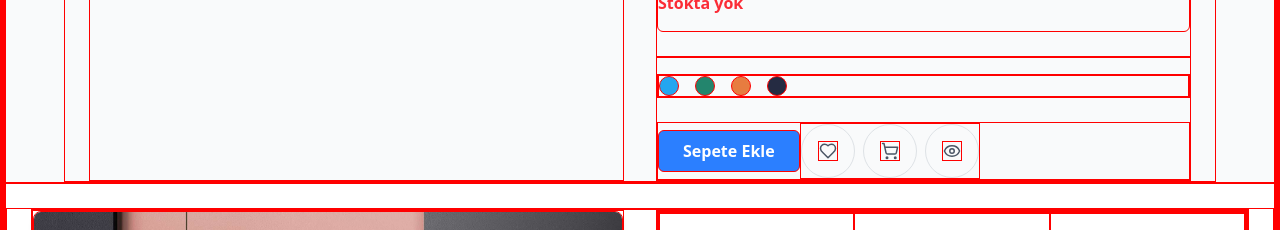
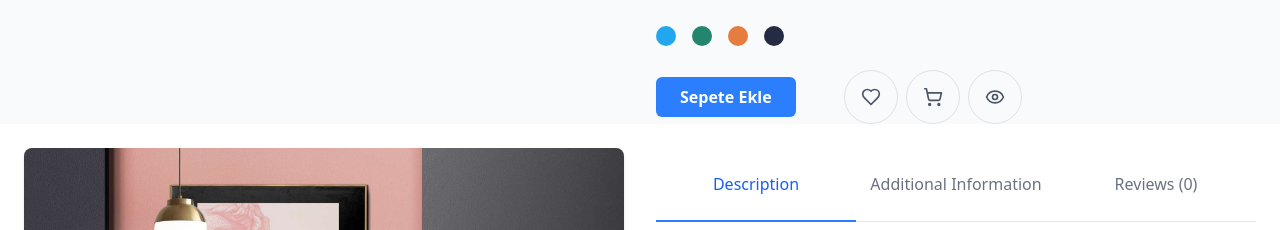
Before and after one commit to mancelina24/eCommerce, a React (Vite) app: page /shop/1/1/1/1/1 in a window 1280 px wide. Shown: the part 570-800 px from the top of the page. Built offline with nearby package versions, Linux system fonts and the light colour scheme; no server answers.

Commit message:
task16 son detaylar tamam

```diff
--- a/src/index.css
+++ b/src/index.css
@@ -63,10 +63,10 @@
 @theme {
   --font-display: "Oswald", "sans-serif";
 }
-
+/*
 * {
   border: 1px solid red;
-}
+} */
 
 /* Custom Styles for ShopHeroMenu */
 .view-button {
--- a/src/pages/ProductDetail.jsx
+++ b/src/pages/ProductDetail.jsx
@@ -118,7 +118,7 @@ const ProductDetail = () => {
                 <img
                   src={mainImage || "/placeholder.svg"}
                   alt="Main Product"
-                  className="w-full h-auto object-cover rounded-lg shadow-md aspect-video"
+                  className="w-full h-full object-cover rounded-lg"
                 />
               )}
               {/* Arrows for image sliding (optional) */}
@@ -203,8 +203,11 @@ const ProductDetail = () => {
             </div>
 
             {/* Action Buttons */}
-            <div className="flex justify-start items-center mt-4 text-gray-600 space-x-6">
-              <button className="bg-blue-500 hover:bg-blue-700 text-white font-bold py-2 px-4 rounded">
+            <div className="flex justify-start items-center mt-4 text-gray-600 space-x-6 gap-5">
+              <button
+                // onClick={handleAddToCart}
+                className="bg-blue-500 hover:bg-blue-700 text-white font-bold py-2 px-4 rounded"
+              >
                 Sepete Ekle
               </button>
               <div className="flex gap-2">
```
